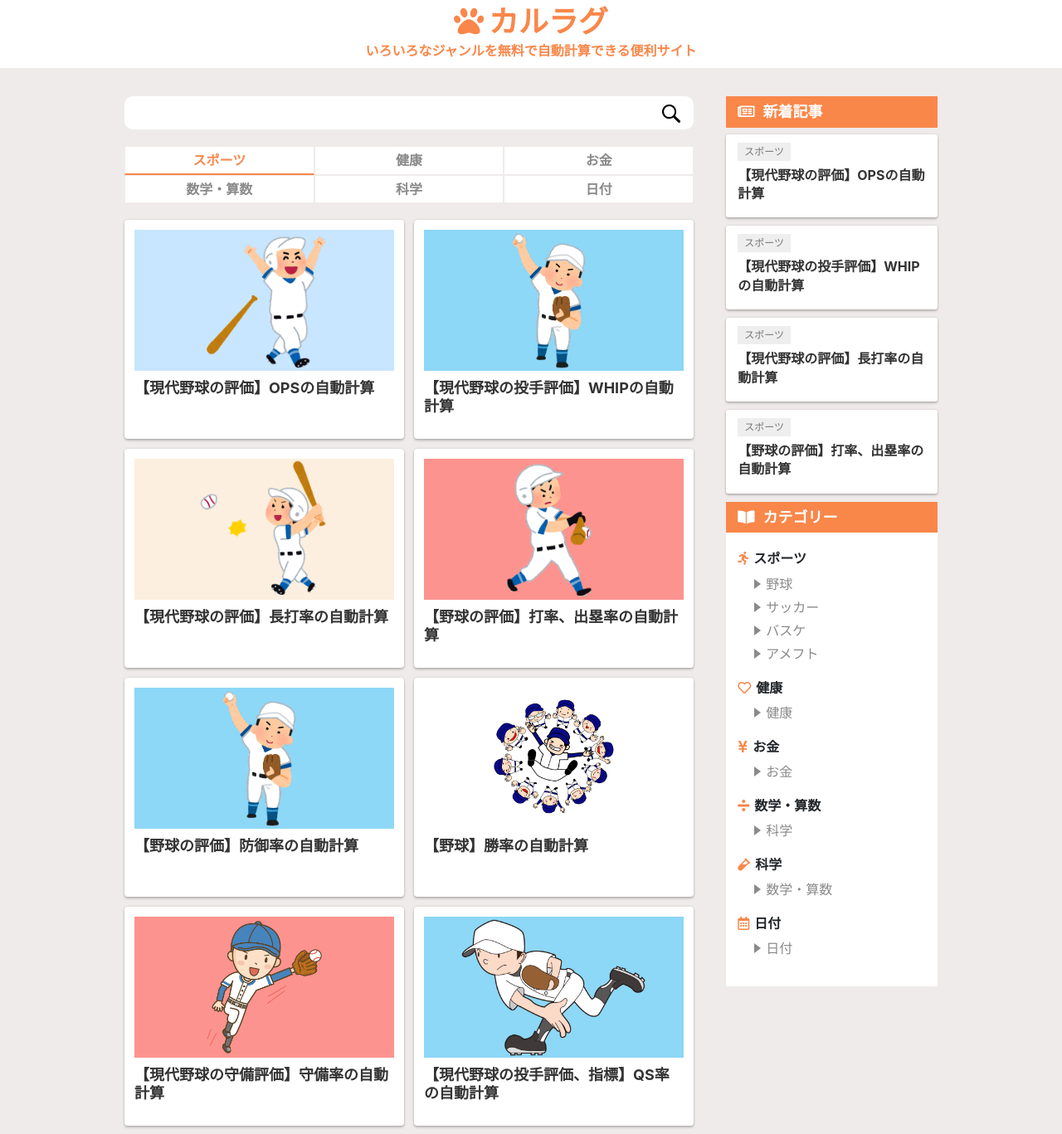
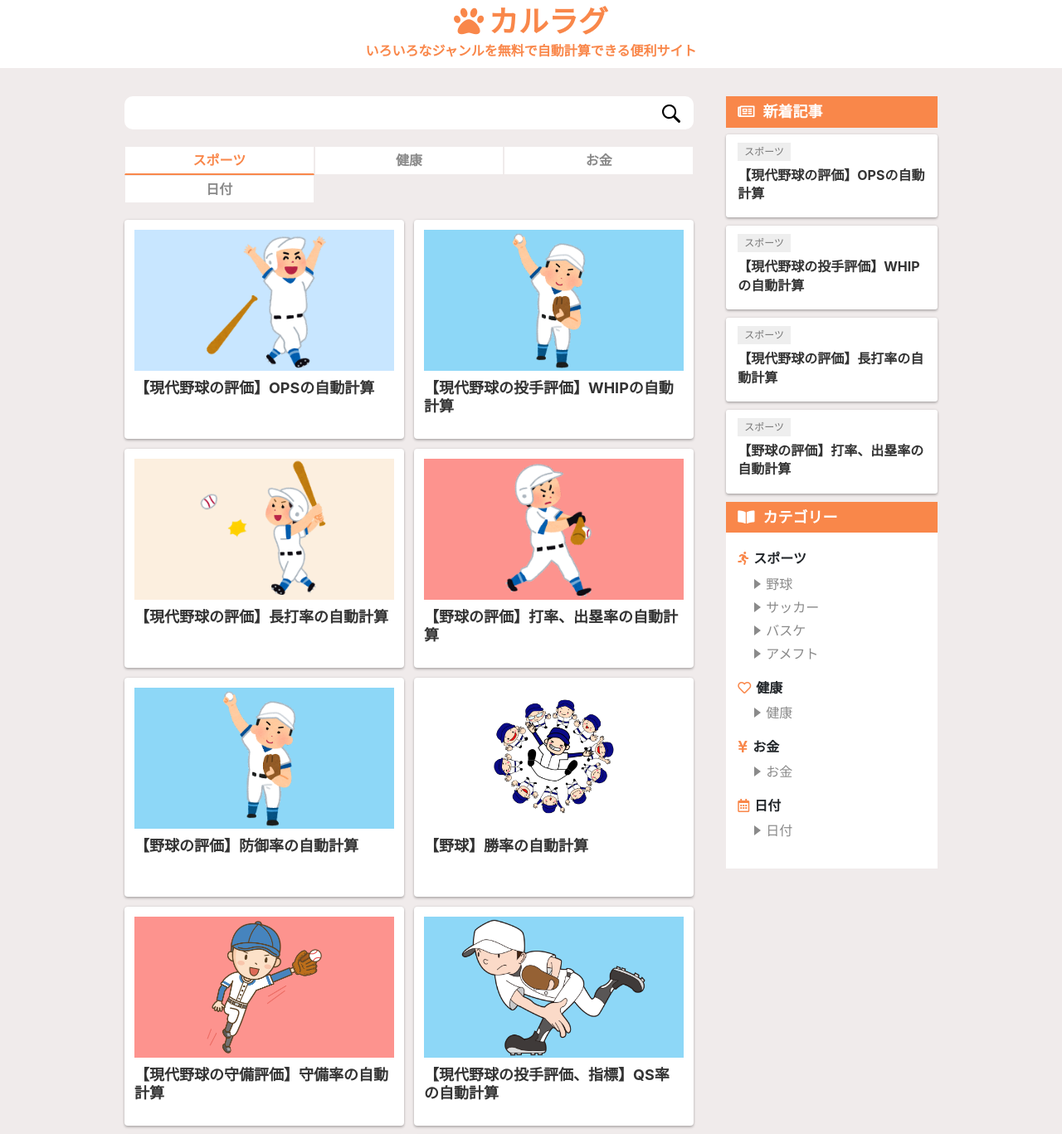
Before and after one commit to rk5155/calragu, a Vue app: page / in a window 1280 px wide. Shown: the top 1367 px of the page at 83% size. Built offline with nearby package versions, Linux system fonts and the light colour scheme; a web font is replaced by a local one.

Commit message:
科学、数学ジャンルを非表示にした

```diff
--- a/src/components/MainRight.vue
+++ b/src/components/MainRight.vue
@@ -17,8 +17,8 @@
                 <Category :categorys="sports" title="スポーツ" icon="fas fa-running"></Category>
                 <Category :categorys="health" title="健康" icon="far fa-heart"></Category>
                 <Category :categorys="money" title="お金" icon="fas fa-yen-sign"></Category>
-                <Category :categorys="arithmetic" title="数学・算数" icon="fas fa-divide"></Category>
-                <Category :categorys="science" title="科学" icon="fas fa-vial"></Category>
+                <!-- <Category :categorys="arithmetic" title="数学・算数" icon="fas fa-divide"></Category>
+                <Category :categorys="science" title="科学" icon="fas fa-vial"></Category> -->
                 <Category :categorys="date" title="日付" icon="far fa-calendar-alt"></Category>
             </div>
         </div>
--- a/src/views/Main.vue
+++ b/src/views/Main.vue
@@ -87,8 +87,8 @@ export default {
             { id: 1, category: 'スポーツ' },
             { id: 2, category: '健康' },
             { id: 3, category: 'お金' },
-            { id: 4, category: '数学・算数' },
-            { id: 5, category: '科学' },
+            // { id: 4, category: '数学・算数' },
+            // { id: 5, category: '科学' },
             { id: 6, category: '日付' }
         ]
       }
@@ -104,7 +104,6 @@ export default {
 ul {
     display: flex;
     flex-wrap: wrap;
-    background-color: #ffffff;
     padding-left: 0;
     margin-bottom: 20px;
 }
@@ -115,7 +114,8 @@ li {
     padding: 4px 0;
     border: 1px solid $bodyColor;
     font-weight: bold;
-    @include linkColor
+    @include linkColor;
+    background-color: #ffffff;
 }
 @media screen and (max-width: 580px) {
     li {
```
